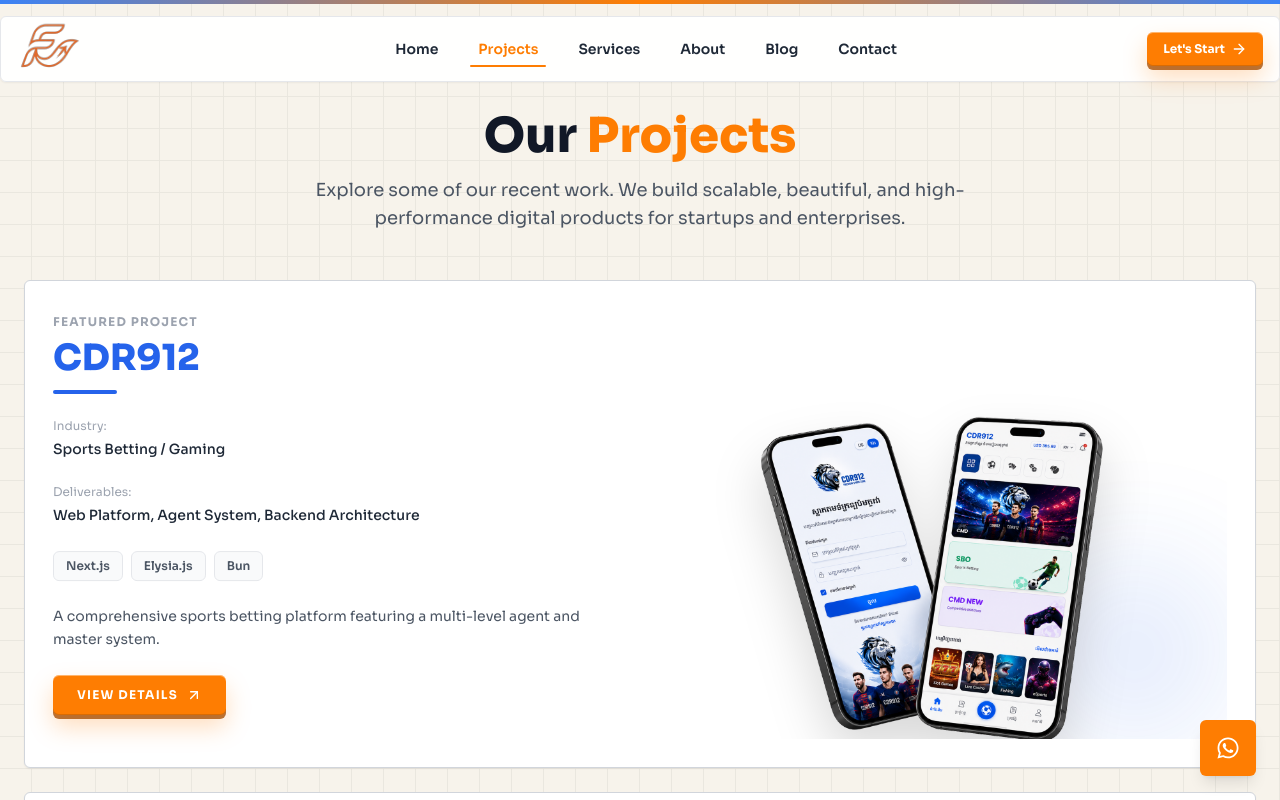
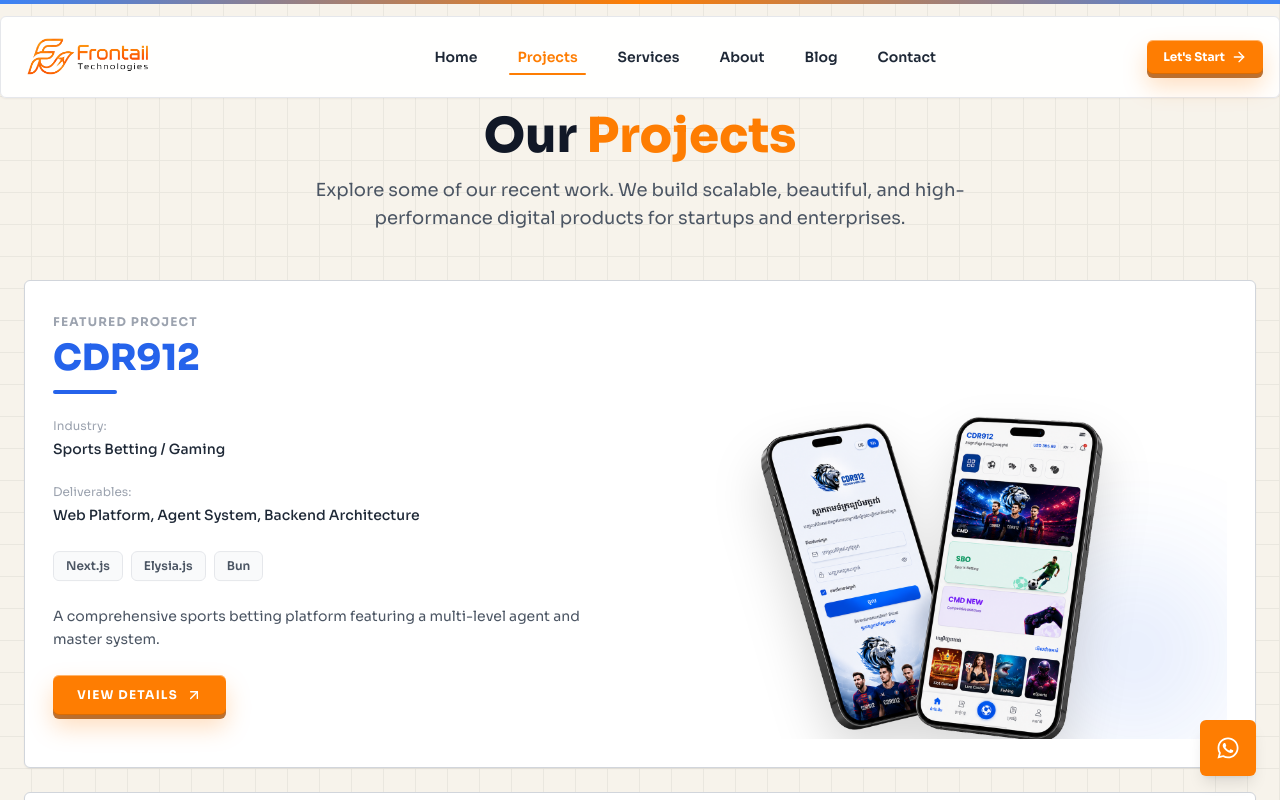
Before and after one commit to moarbaz01/frontail, a Next.js app: page /projects in a window 1280 px wide. Shown: the top 800 px of the page. Built offline with nearby package versions, Linux system fonts and the light colour scheme.

Commit message:
changed the logo

```diff
--- a/src/components/Home/HeroPage/index.tsx
+++ b/src/components/Home/HeroPage/index.tsx
@@ -38,7 +38,6 @@
   },
 ];
 
-// Variants for hero section animations
 const heroVariants = {
   closed: { opacity: 0, y: 20 },
   open: (i: number) => ({
@@ -69,13 +68,7 @@
 
       <motion.div
         className="absolute inset-x-[-18%] bottom-[-31%] h-[70%] origin-bottom [transform:perspective(820px)_rotateX(58deg)]"
-        animate={
-          shouldReduceMotion
-            ? undefined
-            : {
-                y: [0, -8, 0],
-              }
-        }
+        animate={shouldReduceMotion ? undefined : { y: [0, -8, 0] }}
         transition={{
           duration: 7,
           repeat: Infinity,
@@ -92,9 +85,7 @@
           animate={
             shouldReduceMotion
               ? undefined
-              : {
-                  backgroundPosition: ["0px 0px", "64px 64px"],
-                }
+              : { backgroundPosition: ["0px 0px", "64px 64px"] }
           }
           transition={{
             duration: 18,
@@ -140,23 +131,22 @@
 
 const HeroPage = () => {
   const router = useRouter();
+
   return (
-    <section className="w-full md:min-h-screen  lg:pt-44   md:pb-16 pt-32 pb-32 flex items-start justify-center px-4 relative overflow-hidden">
+    <section className="w-full md:min-h-screen lg:pt-44 md:pb-16 pt-32 pb-32 flex items-start justify-center px-4 relative overflow-hidden">
       <AnimatedHeroBackground />
 
       <div className="mb-8 flex items-center relative text-center flex-col z-10">
-        {/* Tagline */}
         <motion.div
           custom={0}
           variants={heroVariants}
           initial="closed"
           animate="open"
-          className="w-fit rounded-full bg-white "
+          className="w-fit rounded-full bg-white"
         >
-          <Chip text="✨ For Startups & SMEs. Fast, Scalable, AI-Ready." />
+          <Chip text="For Startups & SMEs. Fast, Scalable, AI-Ready." />
         </motion.div>
 
-        {/* Heading */}
         <motion.div
           custom={1}
           variants={heroVariants}
@@ -164,7 +154,7 @@
           animate="open"
           className="max-w-screen-xl mx-4 md:mx-0"
         >
-          <h1 className="lg:text-7xl   text-center text-gray-800 text-4xl mt-4 md:text-5xl font-extrabold leading-snug tracking-normal lg:leading-tight">
+          <h1 className="lg:text-7xl text-center text-gray-800 text-4xl mt-4 md:text-5xl font-extrabold leading-snug tracking-normal lg:leading-tight">
             Launch Your App <span className="text-primary">Faster</span>
             <br />
             Than You <span className="text-primary">Think</span>.
@@ -175,13 +165,12 @@
           </p>
         </motion.div>
 
-        {/* CTA */}
         <motion.div
           custom={2}
           variants={heroVariants}
           initial="closed"
           animate="open"
-          className="flex  items-center mt-6 gap-4"
+          className="flex items-center mt-6 gap-4"
         >
           <button
             onClick={() => router.push("/contact")}
--- a/src/components/ui/Navbar/index.tsx
+++ b/src/components/ui/Navbar/index.tsx
@@ -156,10 +156,10 @@
             whileTap="tap"
           >
             <Image
-              src={"/logo.svg"}
+              src={"/logo.png"}
               height={200}
               width={1000}
-              className="w-auto h-14 md:h-16"
+              className="w-auto h-14 md:h-20"
               alt="Frontail Technology"
             />
           </motion.div>
```
Also changed, not shown: public/hero-right.png (added), public/logo.png.
